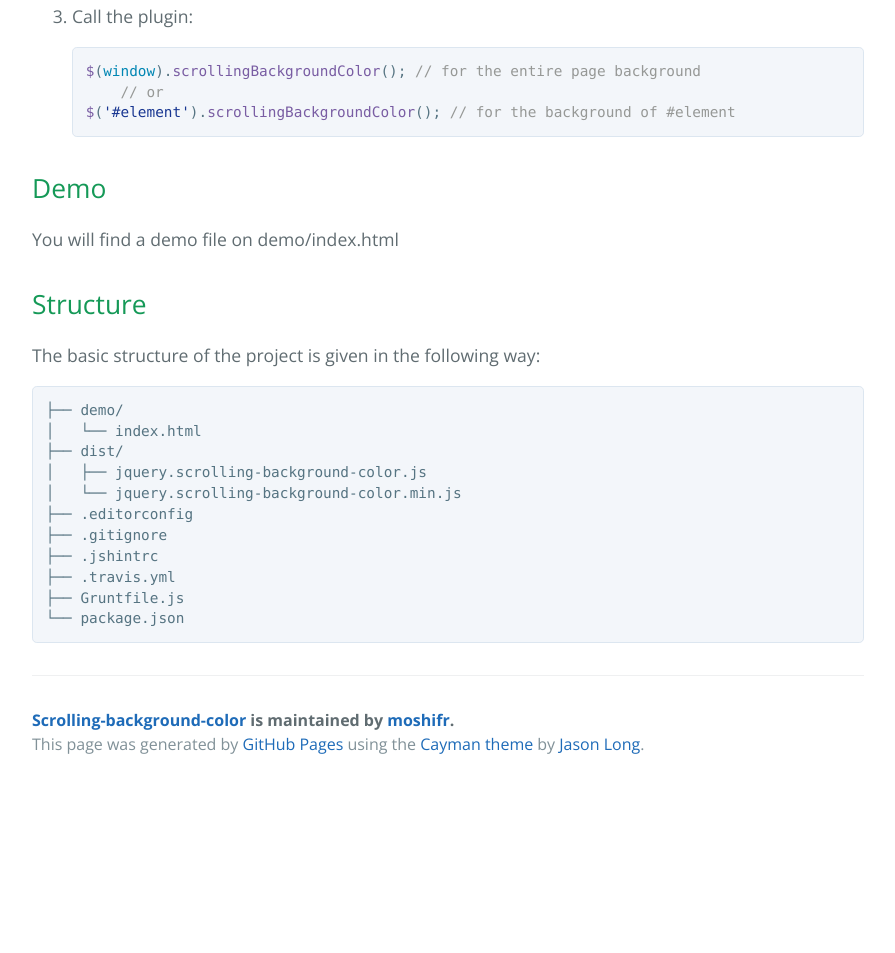
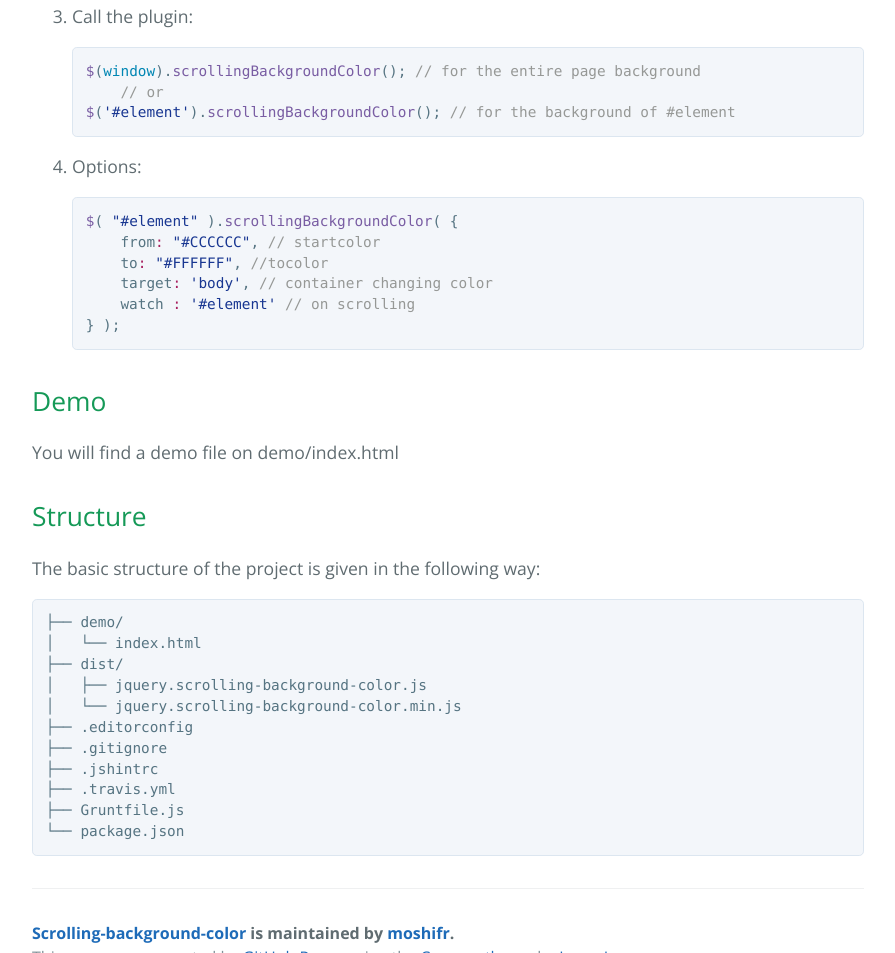
Before and after one commit to moshifr/scrolling-background-color, a plain HTML site: page index.html in a window 1280 px wide. Shown: the part 812-1765 px from the top of the page, without its empty margins (192-1087 px from the left). Before the commit the page ends 1600 px from the top, so only its background shows below. Drawn offline with nearby package versions, Linux system fonts and the light colour scheme.

```diff
--- a/index.html
+++ b/index.html
@@ -46,6 +46,16 @@
     <span class="pl-c">// or</span>
 <span class="pl-en">$</span>(<span class="pl-s"><span class="pl-pds">'</span>#element<span class="pl-pds">'</span></span>).<span class="pl-en">scrollingBackgroundColor</span>(); <span class="pl-c">// for the background of #element</span></pre></div>
 </li>
+<li>
+<p>Options:</p>
+
+<div class="highlight highlight-source-js"><pre><span class="pl-en">$</span>( <span class="pl-s"><span class="pl-pds">"</span>#element<span class="pl-pds">"</span></span> ).<span class="pl-en">scrollingBackgroundColor</span>( {
+    from<span class="pl-k">:</span> <span class="pl-s"><span class="pl-pds">"</span>#CCCCCC<span class="pl-pds">"</span></span>, <span class="pl-c">// startcolor</span>
+    to<span class="pl-k">:</span> <span class="pl-s"><span class="pl-pds">"</span>#FFFFFF<span class="pl-pds">"</span></span>, <span class="pl-c">//tocolor</span>
+    target<span class="pl-k">:</span> <span class="pl-s"><span class="pl-pds">'</span>body<span class="pl-pds">'</span></span>, <span class="pl-c">// container changing color</span>
+    watch <span class="pl-k">:</span> <span class="pl-s"><span class="pl-pds">'</span>#element<span class="pl-pds">'</span></span> <span class="pl-c">// on scrolling</span>
+} );</pre></div>
+</li>
 </ol>
 
 <h2>
@@ -71,6 +81,14 @@
 └── package.json
 </code></pre>
 
+
+
+
+
+
+
+
+
       <footer class="site-footer">
         <span class="site-footer-owner"><a href="https://github.com/moshifr/scrolling-background-color">Scrolling-background-color</a> is maintained by <a href="https://github.com/moshifr">moshifr</a>.</span>
 
```
Also changed, not shown: params.json (+1 -1 lines).
